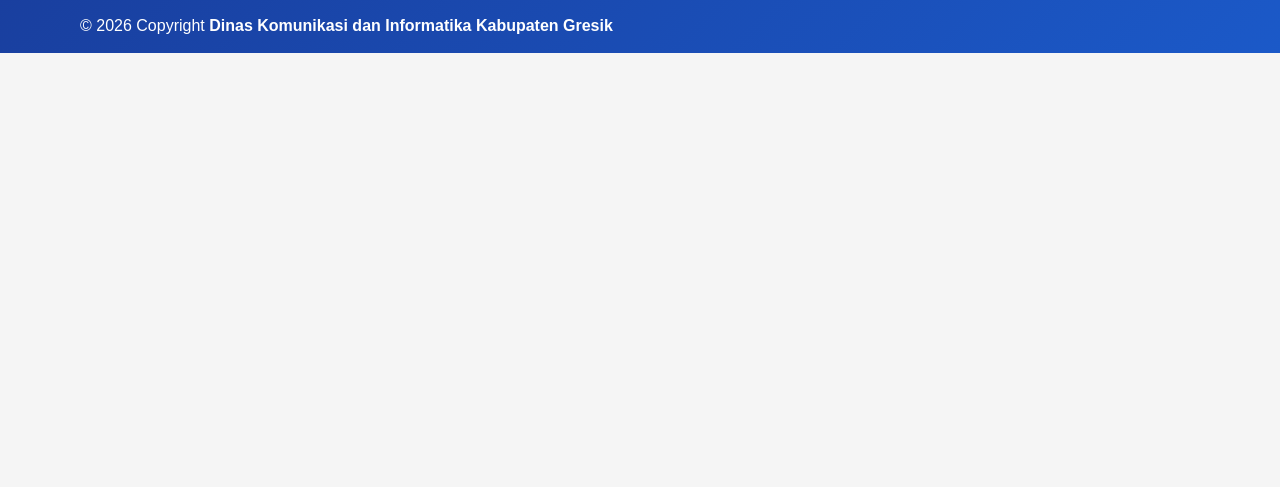
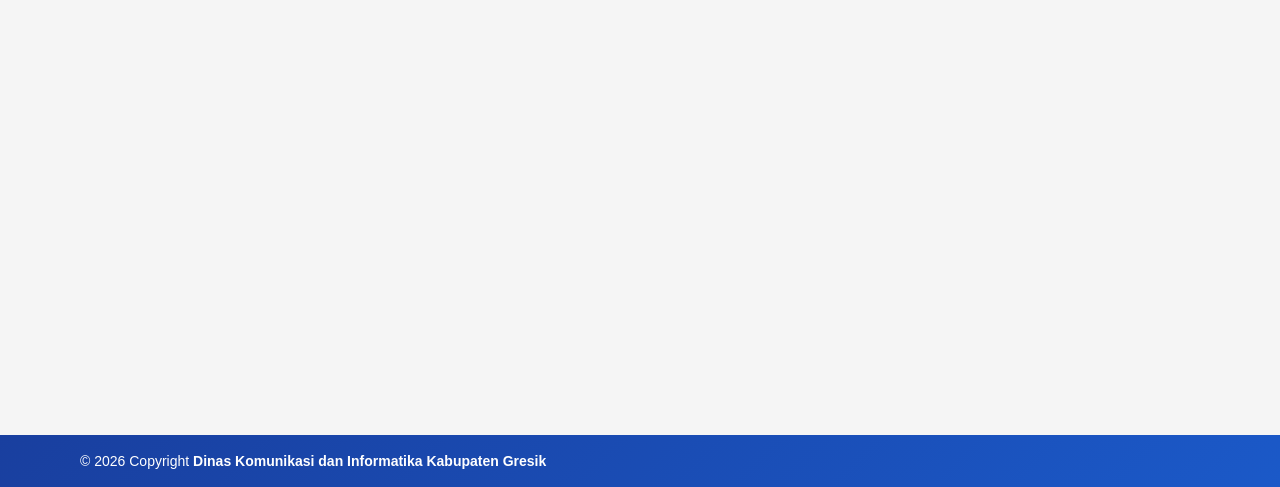
Before and after one commit to Bagassuryo/Buku-Tamu-Gresik, a PHP site: page /pulang.php in a window 1280 px wide. Shown: the part 313-800 px from the top of the page. Run offline with PHP 8.4, Linux system fonts and the light colour scheme; data comes from the database, SQL or seed files in the repository.

Commit message:
Update footer.php

```diff
--- a/include/footer.php
+++ b/include/footer.php
@@ -1,7 +1,7 @@
 <style>
     .footer {
         background: linear-gradient(135deg, #193f9f 0%, #1b59c8 100%);
-        position: relative;
+        position: <?php echo (basename($_SERVER['PHP_SELF']) == 'pulang.php') ? 'fixed' : 'relative'; ?>;
         color: #fff;
         bottom: 0;
         left: 0;
@@ -13,7 +13,7 @@
 
     .footer p {
         margin: 0;
-        font-size: 1rem;
+        font-size: 0.875rem;
         font-weight: 500;
     }
 
--- a/proses.php
+++ b/proses.php
@@ -47,7 +47,6 @@ if ($_SERVER['REQUEST_METHOD'] == 'POST') {
         $stmt = $conn->prepare("INSERT INTO user (LAYANAN, NAMA_TAMU, NO_HP, ASAL_INSTANSI, KETERANGAN, FOTO) VALUES (?, ?, ?, ?, ?, '')");
         $stmt->execute([$layanan_db, $nama, $hp, $asal, $keterangan]);
 
-        $_SESSION['success'] = 'Data berhasil disimpan!';
         header('Location: index.php');
         exit;
     } catch (PDOException $e) {
```
Also changed, not shown: index.php (+0 -9 lines).
